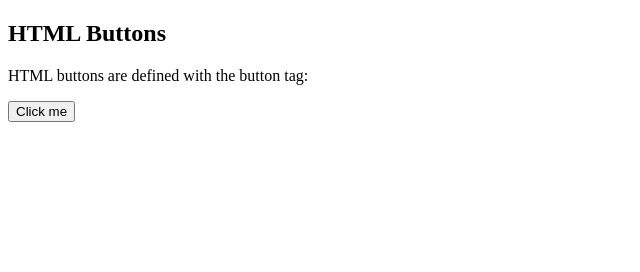
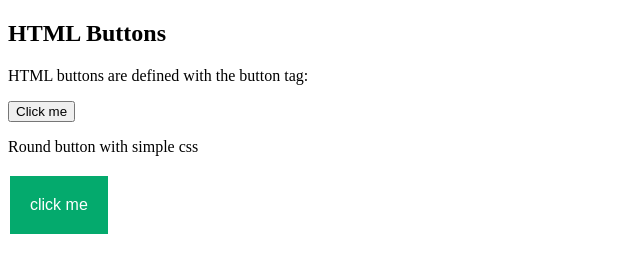
Before and after one commit to pradeepbta69/hacktoberfest2021, a plain HTML site: page html/html basics/button.html in a window 1280 px wide. Shown: the whole page, without its empty margins (0-640 px from the left). Drawn offline with Linux system fonts and the light colour scheme.

Commit message:
added round button

```diff
--- a/html/html basics/button.html
+++ b/html/html basics/button.html
@@ -1,11 +1,32 @@
 <!DOCTYPE html>
 <html>
+  <style>
+    .button {
+  background-color: #04AA6D;
+  border: none;
+  color: white;
+  padding: 20px;
+  text-align: center;
+  text-decoration: none;
+  display: inline-block;
+  font-size: 16px;
+  margin: 4px 2px;
+}
+    .buttonr {border-radius: 50%;}
+
+    </style>
 <body>
 
 <h2>HTML Buttons</h2>
 <p>HTML buttons are defined with the button tag:</p>
 
 <button>Click me</button>
+  <p>Round button with simple css</p>
+ <button class="button buttonsr">click me</button>
+
+
+
+
 
 </body>
 </html>
```
